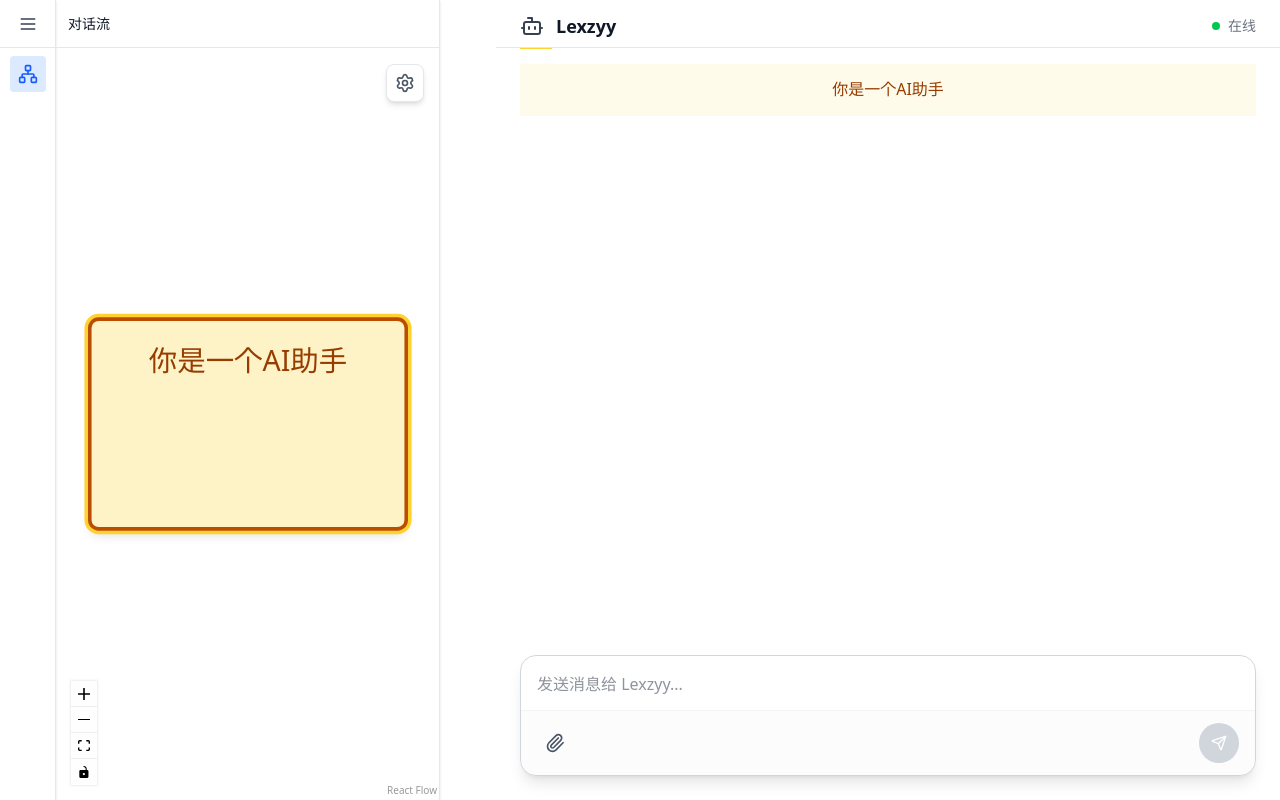
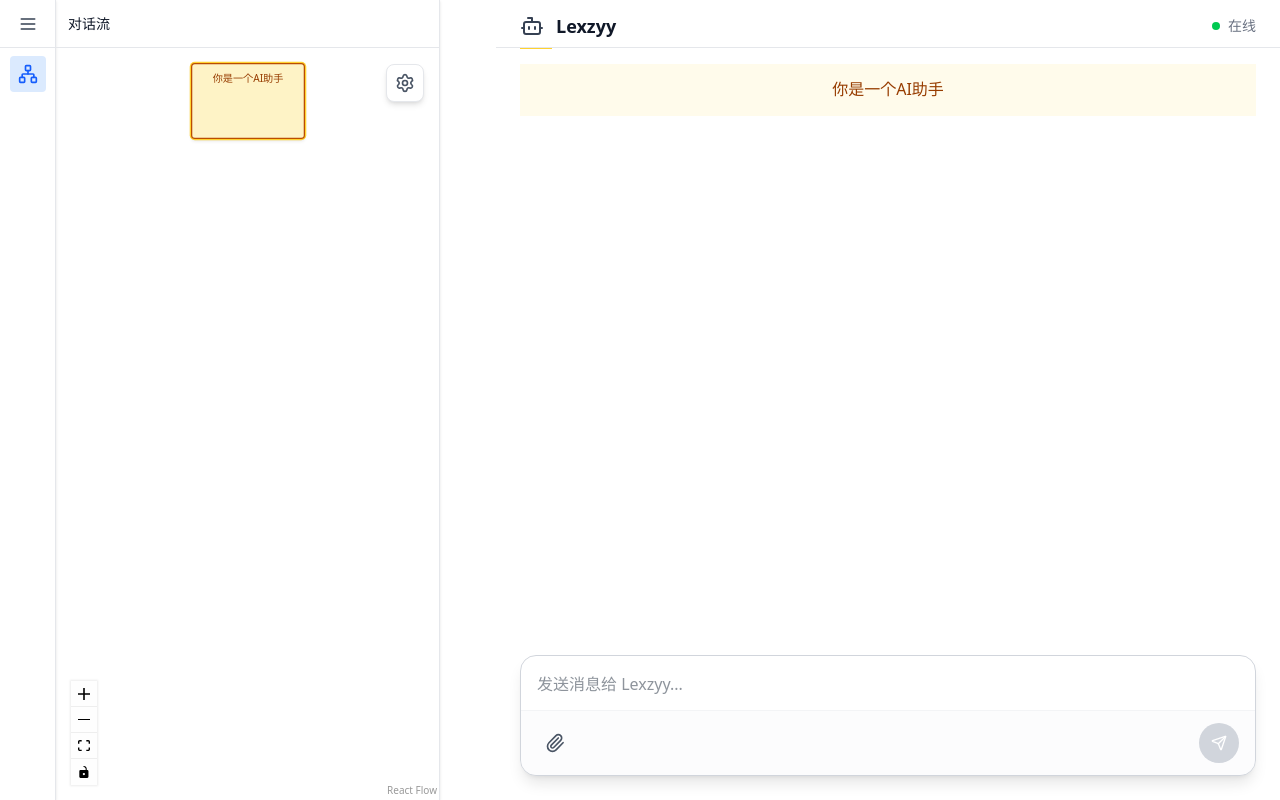
Before and after one commit to xzandyy/Lexzyy, a Next.js app: page / in a window 1280 px wide. Built offline with nearby package versions, Linux system fonts and the light colour scheme.

Commit message:
feat: react flow视图首屏调整到合理位置

```diff
--- a/components/chat-flow/index.tsx
+++ b/components/chat-flow/index.tsx
@@ -19,9 +19,11 @@ export default function ChatFlow({ nodes, edges, flowCSSVariables, onStyleConfig
         nodes={nodes}
         edges={edges}
         nodeTypes={nodeTypes}
+        minZoom={0.2}
         fitView
         fitViewOptions={{
-          padding: 0.2,
+          padding: { top: "2%", bottom: "88%" },
+          maxZoom: 0.8,
         }}
       >
         <Controls />
```
